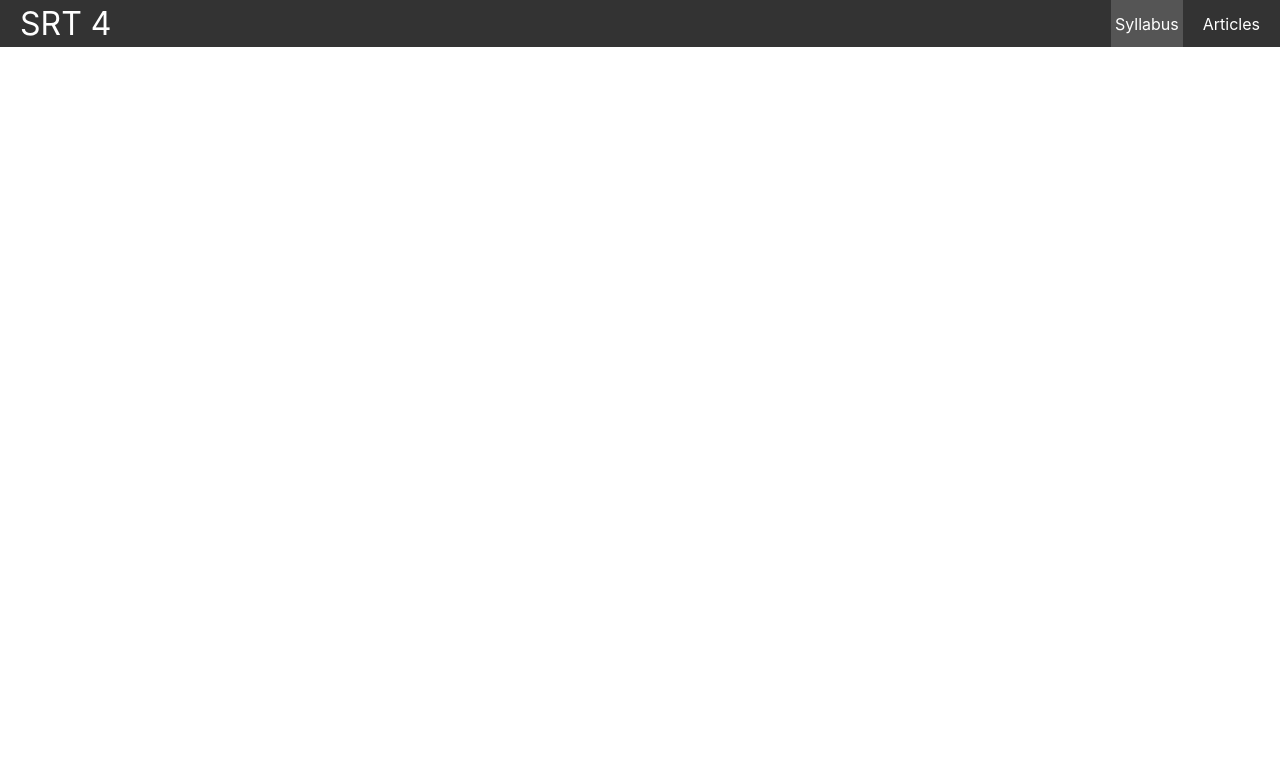
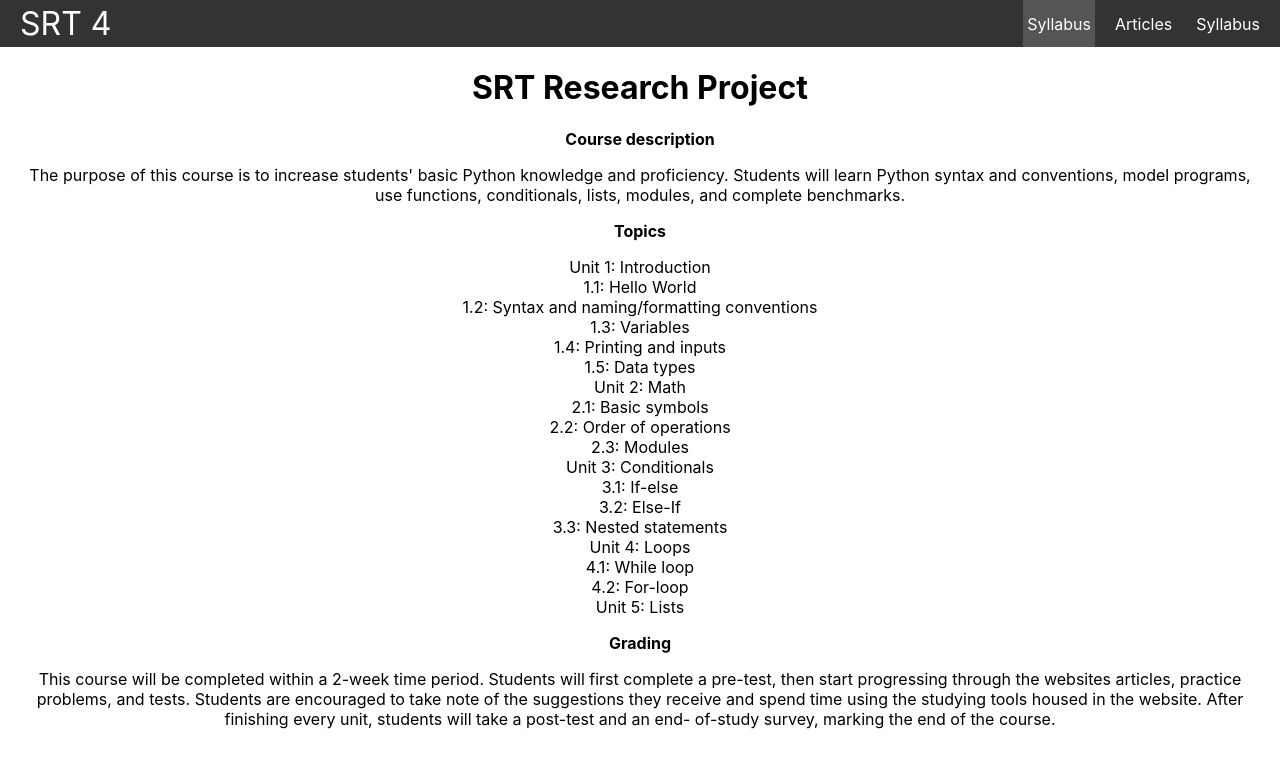
Before and after one commit to MD5595/SrtFlaskWebsite, a React (Create React App) app in the folder my-app/: page /Syllabus in a window 1280 px wide. Shown: the top 768 px of the page. Built offline with nearby package versions, Linux system fonts and the light colour scheme.

Commit message:
Added routes for syllabus and article homepage

```diff
--- a/my-app/src/App.js
+++ b/my-app/src/App.js
@@ -2,6 +2,8 @@ import "./App.css";
 import Home from "./pages/HomePage";
 import NavBar from "./components/Navbar"
 import {BrowserRouter, Routes, Route} from "react-router-dom";
+import Syllabus from "./pages/Syllabus";
+import ArticleHome from"./pages/Articles/ArticleHome"
 
 function App() {
 
@@ -10,6 +12,8 @@ function App() {
       <NavBar />
       <Routes>
         <Route index path="/" element={<Home />} />
+        <Route index path="/Syllabus" element={<Syllabus />} />
+        <Route index path="/ArticleHome" element={<ArticleHome />} />
       </Routes>
     </BrowserRouter>
   );
--- a/my-app/src/components/Navbar.js
+++ b/my-app/src/components/Navbar.js
@@ -8,7 +8,8 @@ export default function Navigation() {
       </Link>
       <ul>
         <CustomLink to="/Syllabus">Syllabus</CustomLink>
-        <CustomLink to="/articles">Articles</CustomLink>
+        <CustomLink to="/ArticleHome">Articles</CustomLink>
+        <li><a href="/Syllabus">Syllabus</a></li>
       </ul>
     </nav>
   )
--- a/my-app/src/index.js
+++ b/my-app/src/index.js
@@ -3,6 +3,7 @@ import ReactDOM from 'react-dom/client';
 import './index.css';
 import App from './App';
 import reportWebVitals from './reportWebVitals';
+import {BrowserRouter} from "react-router-dom";
 
 const root = ReactDOM.createRoot(document.getElementById('root'));
 root.render(
--- /dev/null
+++ b/my-app/src/pages/Articles/ArticleHome.js
@@ -0,0 +1,11 @@
+import React from 'react';
+
+function ArticleHome() {
+  return (
+    <div className="container">
+      <h1>Article!</h1>
+    </div>
+  );
+}
+
+export default ArticleHome;
--- /dev/null
+++ b/my-app/src/pages/Syllabus.js
@@ -0,0 +1,49 @@
+import React from 'react';
+
+function Syllabus() {
+    return (
+        <div className="container">
+            <head><title>Syllabus</title></head>
+            <h1>SRT Research Project</h1>
+
+            <p><b>Course description</b></p>
+            <p>The purpose of this course is to increase students'
+                basic Python knowledge and proficiency. Students will
+                learn Python syntax and conventions, model programs,
+                use functions, conditionals, lists, modules, and complete benchmarks. </p>
+
+            <p><b>Topics</b></p>
+            <p>Unit 1: Introduction <br/>
+                1.1: Hello World<br/>
+                1.2: Syntax and naming/formatting conventions<br/>
+                1.3: Variables<br/>
+                1.4: Printing and inputs<br/>
+                1.5: Data types<br/>
+                Unit 2: Math<br/>
+                2.1: Basic symbols<br/>
+                2.2: Order of operations<br/>
+                2.3: Modules<br/>
+                Unit 3: Conditionals<br/>
+                3.1: If-else<br/>
+                3.2: Else-If <br/>
+                3.3: Nested statements<br/>
+                Unit 4: Loops<br/>
+                4.1: While loop<br/>
+                4.2: For-loop<br/>
+                Unit 5: Lists </p>
+
+            <p><b>Grading</b></p>
+            <p></p>
+            <p>This course will be completed within a 2-week time period.
+                Students will first complete a pre-test, then start progressing
+                through the websites articles, practice problems, and tests.
+                Students are encouraged to take note of the suggestions they
+                receive and spend time using the studying tools housed in the website.
+                After finishing every unit, students will take a post-test and an end-
+                of-study survey, marking the end of the course.
+            </p>
+        </div>
+    );
+}
+
+export default Syllabus;
```
Also changed, not shown: my-app/src/pages/Articles/Unit1/u1.1.js (added), my-app/src/pages/Articles/Unit1/u1.2.js (added), my-app/src/pages/Articles/Unit1/u1.3.js (added), my-app/src/pages/Articles/Unit1/u1.4.js (added), my-app/src/pages/Articles/Unit1/u1.5.js (added), 1 other file (tests, documents, lock files or other folders).
